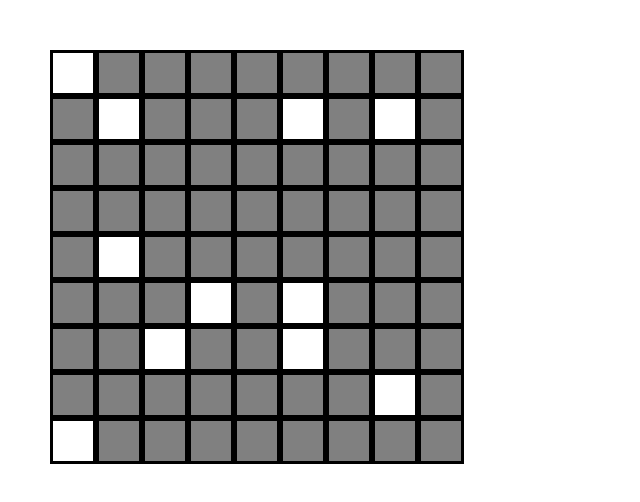
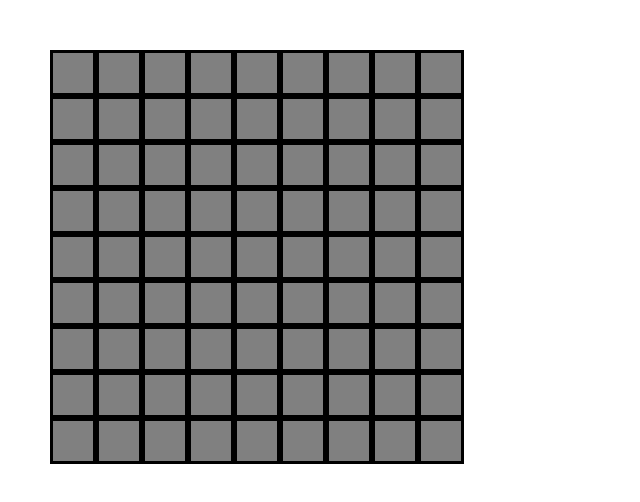
Before and after one commit to kirkland/minesweeper, a React (Create React App) app: page / in a window 1280 px wide. Shown: the top 502 px of the page, without its empty margins (0-640 px from the left). Built offline with nearby package versions, Linux system fonts and the light colour scheme.

Commit message:
Hide bombs

```diff
--- a/src/App.css
+++ b/src/App.css
@@ -12,7 +12,7 @@
   width: 40px;
 }
 
-.cell-unknown {
+.cell-unknown, .cell-bomb {
   background-color: gray;
 }
 
--- a/src/components/Board.js
+++ b/src/components/Board.js
@@ -3,8 +3,6 @@ import { useState } from "react";
 import Row from "./Row";
 
 const initializeBoard = (rows, columns, bombs) => {
-  console.log("initializeBoard");
-
   let board = [];
 
   for (let rowIndex = 0; rowIndex < rows; rowIndex++) {
@@ -18,7 +16,6 @@ const initializeBoard = (rows, columns, bombs) => {
     board[bombRow][bombColumn] = "bomb";
   }
 
-  console.log(board);
   return board;
 };
 
```
